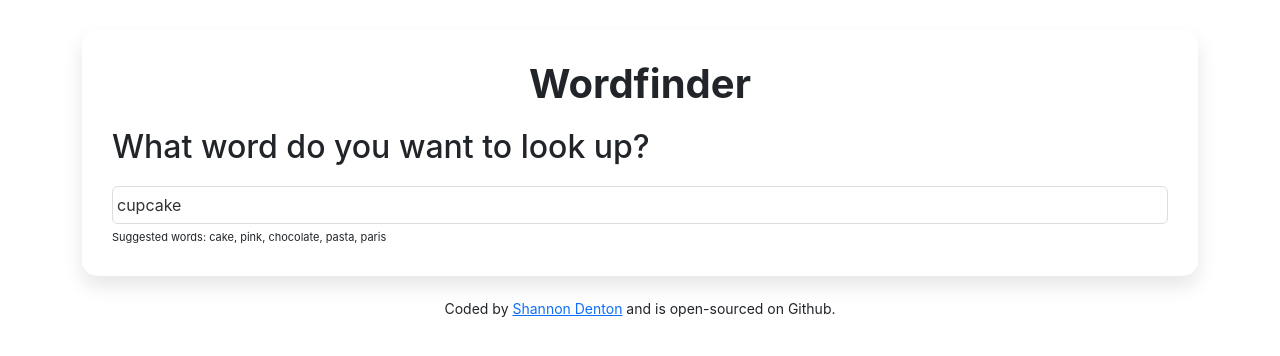
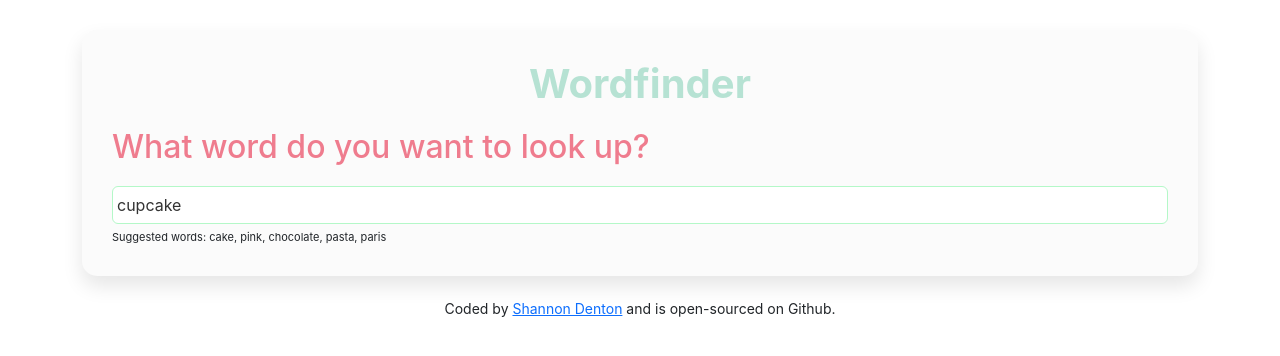
Before and after one commit to ShannonDenton/dictionary-project, a React (Create React App) app: page / in a window 1280 px wide. Shown: the top 356 px of the page. Built offline with nearby package versions, Linux system fonts and the light colour scheme; no server answers.

Commit message:
Made style changes

```diff
--- a/src/Dictionary.css
+++ b/src/Dictionary.css
@@ -1,5 +1,5 @@
 .Dictionary section {
-  background: white;
+  background: #FBFBFB;
   border-radius: 15px;
   padding: 30px;
   box-shadow: 0 10px 20px rgb(0 0 0 / 10%);
@@ -10,10 +10,12 @@
   text-align: center;
   font-weight: bold;
   margin-bottom: 20px;
+  color: #B6E2D3;
 }
 
 .Dictionary h2 {
   margin-bottom: 20px;
+  color: #EF7C8E;
 }
 
 .Dictionary input {
@@ -21,7 +23,7 @@
   border-radius: 6px;
   padding: 6px 4px;
   color: #333;
-  border: 1px solid #ddd;
+  border: 1px solid #B4F8C8;
 }
 
 .Dictionary .hint {
```
